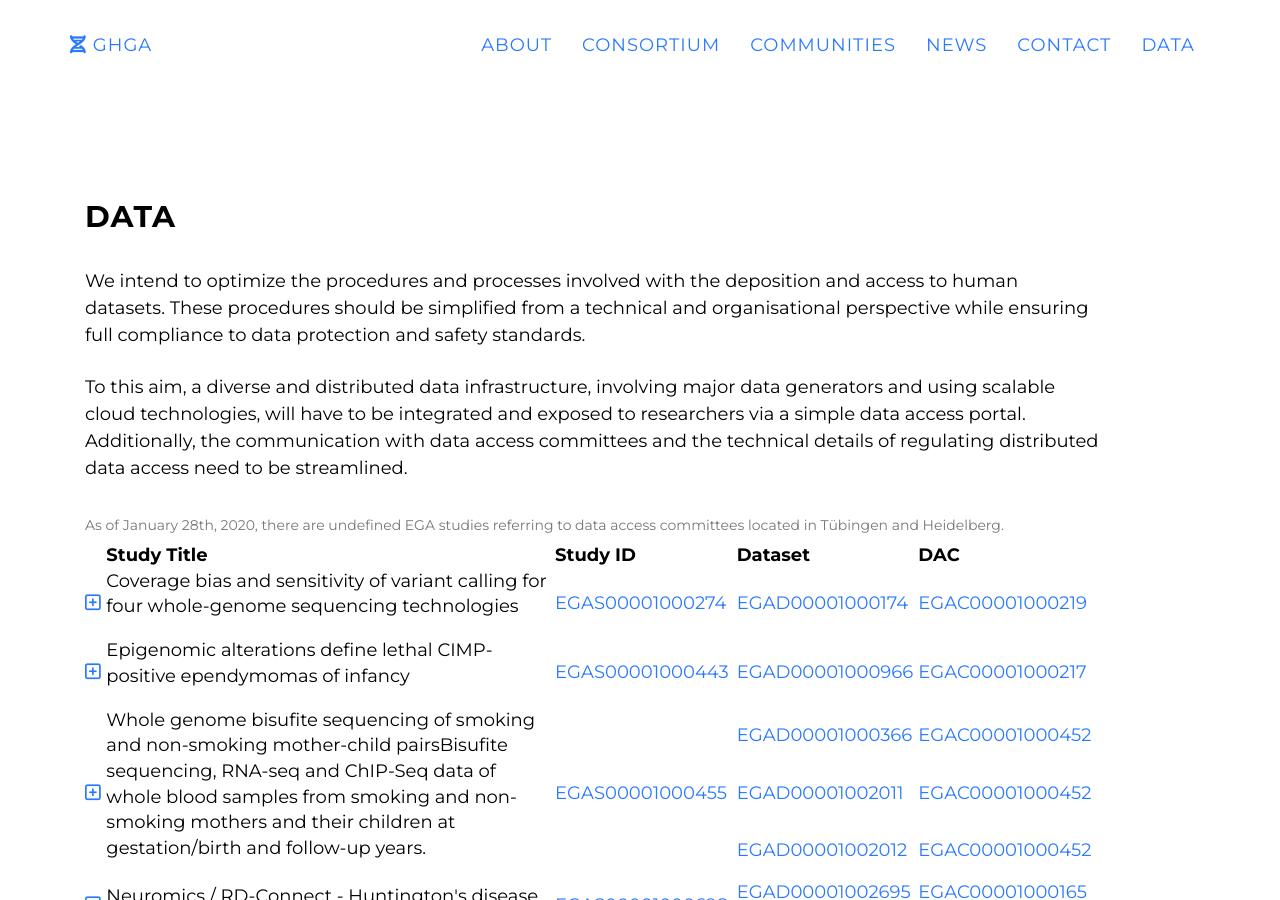
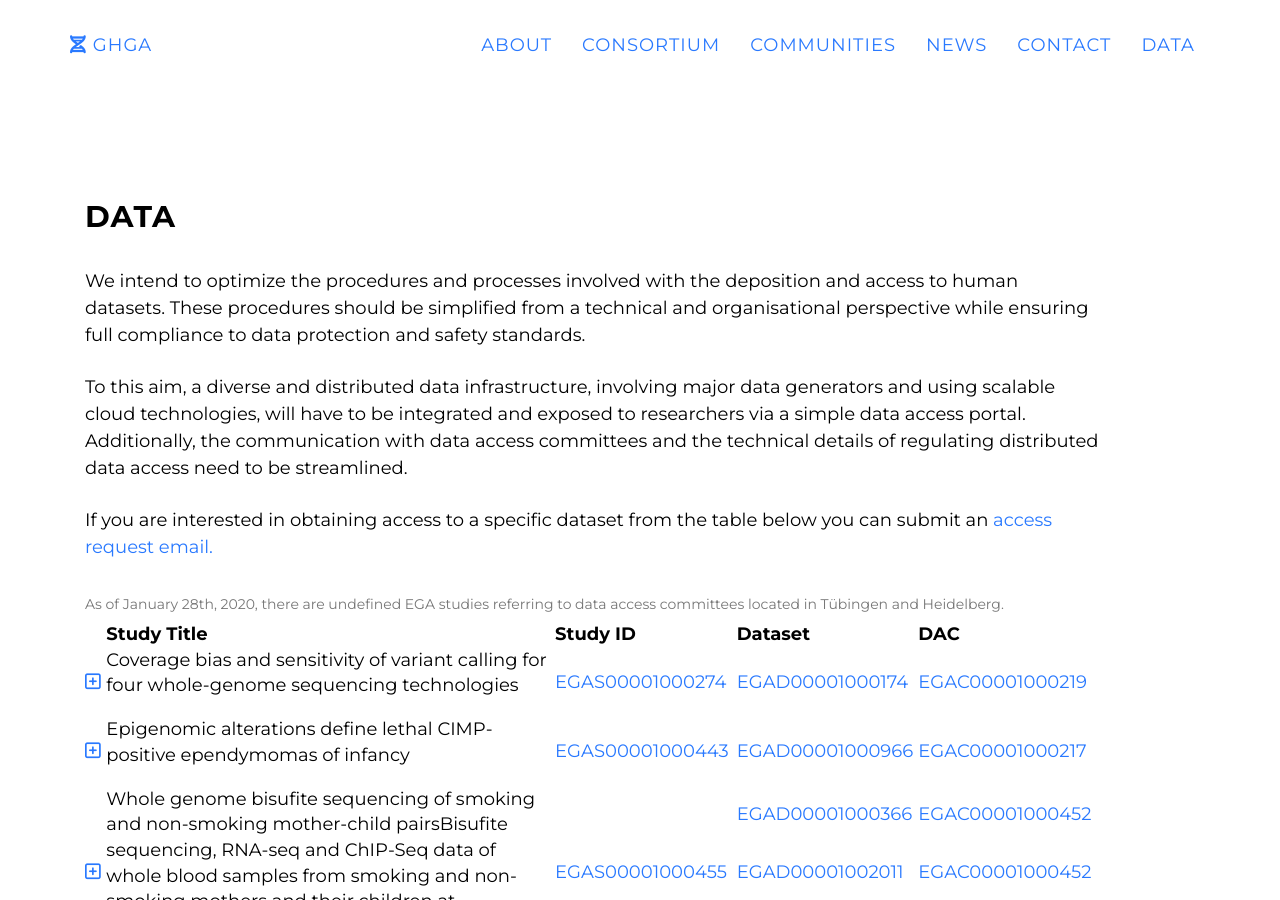
Before and after one commit to ghga-de/online, a Jekyll site: the page built from data.html, in a window 1280 px wide and 900 px high. Built offline with Jekyll 4.4.1, drawn with Linux system fonts in a browser that asks for light colours; nearby versions of some CDN libraries.

Commit message:
add paragraph on data access request and link

```diff
--- a/_includes/data/data.html
+++ b/_includes/data/data.html
@@ -16,6 +16,10 @@
                     and using scalable cloud technologies, will have to be integrated and exposed to researchers
                     via a simple data access portal. Additionally, the communication with data access committees
                     and the technical details of regulating distributed data access need to be streamlined.
+                </p>
+
+                <p>
+                    If you are interested in obtaining access to a specific dataset from the table below you can submit an <a href="#data-access">access request email.</a>
                 </p>
 
                 <div class="StudiesTable"></div>
```
